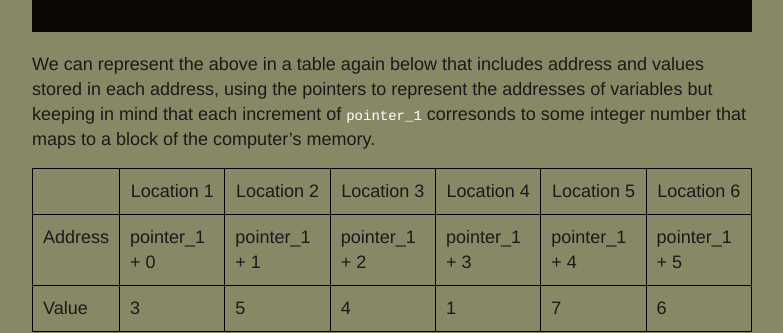
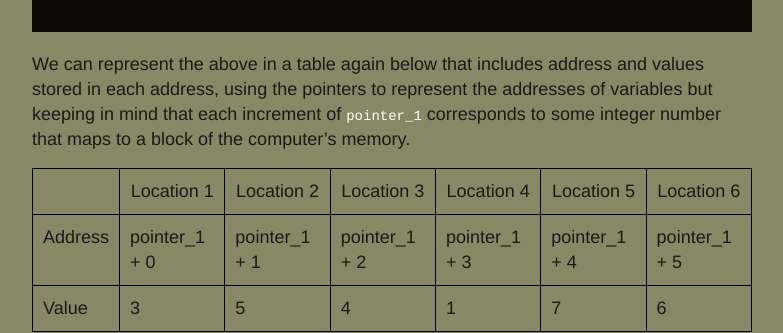
Before and after one commit to bradduthie/blog, a Jekyll site: the page built from _posts/2017-04-02-pointers-in-c-for-scientists.md, in a window 1280 px wide and 900 px high, scrolled down 4788 px. Shown: the part 156-489 px from the top of the window, without its empty margins (248-1031 px from the left). Built offline with Jekyll 4.4.1, drawn with Linux system fonts in a browser that asks for light colours; our own code applies the rules of GitHub Pages for plain Markdown files; comment, search, counter and statistics services are not loaded.

Commit message:
Fix typo

````diff
--- a/_posts/2017-04-02-pointers-in-c-for-scientists.md
+++ b/_posts/2017-04-02-pointers-in-c-for-scientists.md
@@ -266,7 +266,7 @@ allocation functions `malloc` and `free`).
 We can represent the above in a table again below that includes address
 and values stored in each address, using the pointers to represent the
 addresses of variables but keeping in mind that each increment of
-`pointer_1` corresonds to some integer number that maps to a block of
+`pointer_1` corresponds to some integer number that maps to a block of
 the computer's memory.
 
 <table style="width:100%;">
--- a/_rmd/2017-04-02-pointers-in-c-for-scientists.Rmd
+++ b/_rmd/2017-04-02-pointers-in-c-for-scientists.Rmd
@@ -134,7 +134,7 @@ int main(void){
 }
 ```
 
-We can represent the above in a table again below that includes address and values stored in each address, using the pointers to represent the addresses of variables but keeping in mind that each increment of `pointer_1` corresonds to some integer number that maps to a block of the computer's memory.
+We can represent the above in a table again below that includes address and values stored in each address, using the pointers to represent the addresses of variables but keeping in mind that each increment of `pointer_1` corresponds to some integer number that maps to a block of the computer's memory.
 
 |         | Location 1      | Location 2      | Location 3      | Location 4      | Location 5      |  Location 6     |
 |---------|-----------------|-----------------|-----------------|-----------------|-----------------|-----------------|
````
